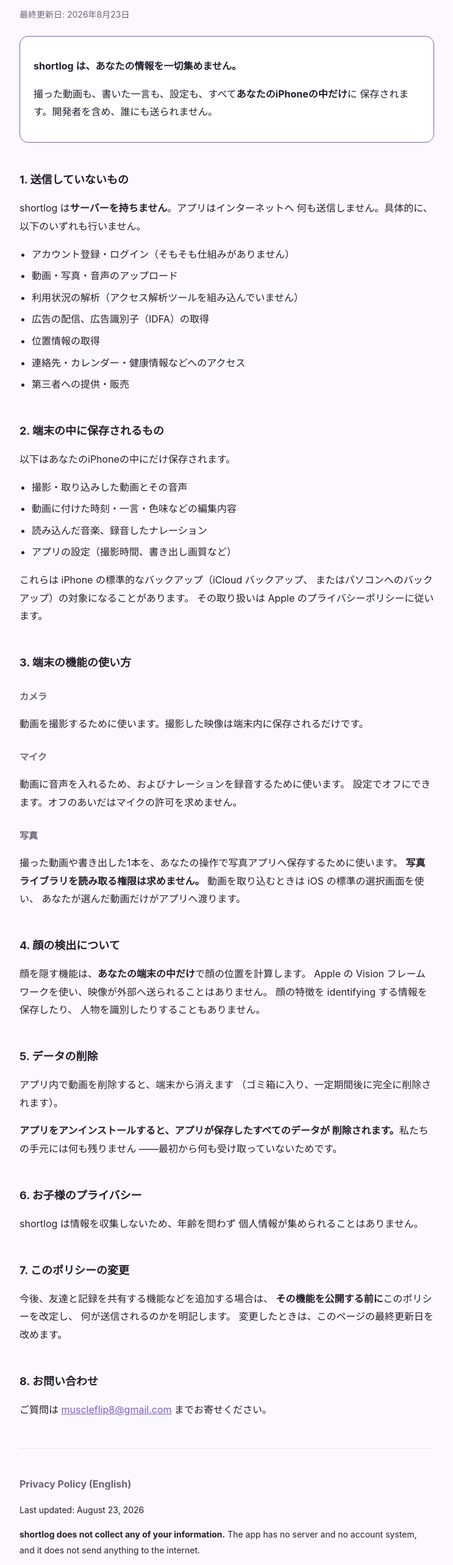
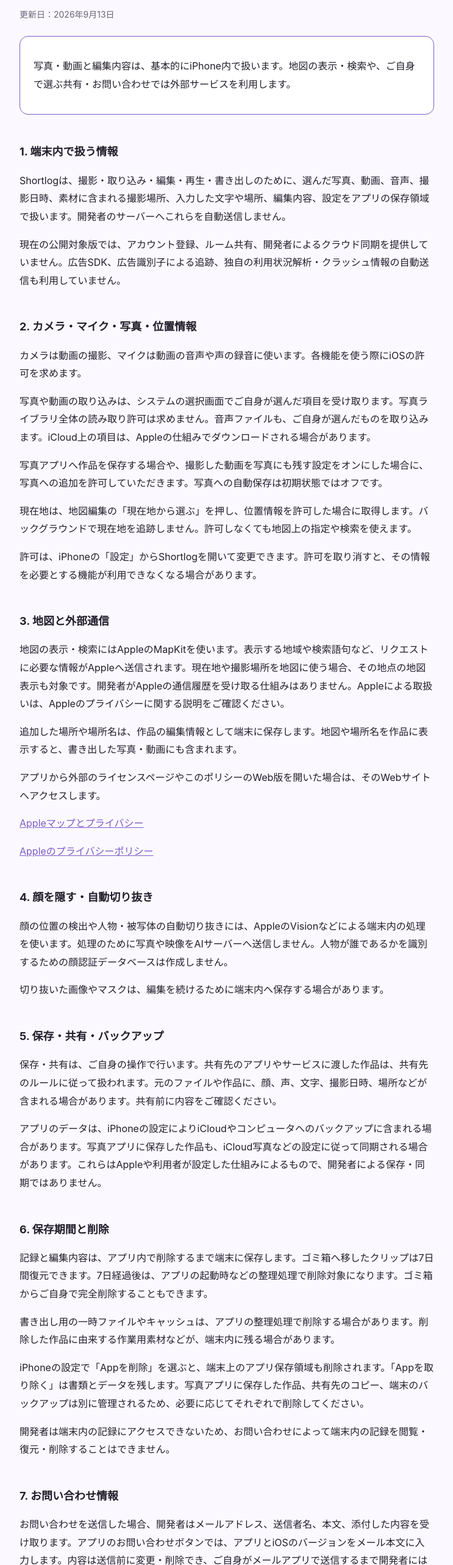
Before and after one commit to takazakura/shortlog-site, a plain HTML site: page privacy.html in a window 1280 px wide. Shown: the part 208-2775 px from the top of the page at 61% size, without its empty margins (268-1011 px from the left). Drawn offline with Linux system fonts and the light colour scheme.

Commit message:
Update the pages from the app repository

```diff
--- a/privacy.html
+++ b/privacy.html
@@ -53,117 +53,62 @@ footer { margin-top: 60px; padding-top: 24px; border-top: 1px solid var(--line);
 </head>
 <body>
 <div class="wrap">
-
-<header>
-  <a class="logo" href="index.html">
-    <img src="icon.png" alt="">
-    <b>shortlog</b>
-  </a>
-</header>
-
+<header><a class="logo" href="index.html"><img src="icon.png" alt=""><b>Shortlog</b></a></header>
+<!-- Generated by scripts/sync-privacy-policy.py; edit the bundled JSON. -->
 <h1>プライバシーポリシー</h1>
-<p class="date">最終更新日: 2026年8月23日</p>
-
-<div class="card strong">
-  <p><b>shortlog は、あなたの情報を一切集めません。</b></p>
-  <p>撮った動画も、書いた一言も、設定も、すべて<b>あなたのiPhoneの中だけ</b>に
-  保存されます。開発者を含め、誰にも送られません。</p>
-</div>
-
-<h2>1. 送信していないもの</h2>
-<p>shortlog は<b>サーバーを持ちません</b>。アプリはインターネットへ
-何も送信しません。具体的に、以下のいずれも行いません。</p>
-<ul>
-  <li>アカウント登録・ログイン（そもそも仕組みがありません）</li>
-  <li>動画・写真・音声のアップロード</li>
-  <li>利用状況の解析（アクセス解析ツールを組み込んでいません）</li>
-  <li>広告の配信、広告識別子（IDFA）の取得</li>
-  <li>位置情報の取得</li>
-  <li>連絡先・カレンダー・健康情報などへのアクセス</li>
-  <li>第三者への提供・販売</li>
-</ul>
-
-<h2>2. 端末の中に保存されるもの</h2>
-<p>以下はあなたのiPhoneの中にだけ保存されます。</p>
-<ul>
-  <li>撮影・取り込みした動画とその音声</li>
-  <li>動画に付けた時刻・一言・色味などの編集内容</li>
-  <li>読み込んだ音楽、録音したナレーション</li>
-  <li>アプリの設定（撮影時間、書き出し画質など）</li>
-</ul>
-<p>これらは iPhone の標準的なバックアップ（iCloud バックアップ、
-またはパソコンへのバックアップ）の対象になることがあります。
-その取り扱いは Apple のプライバシーポリシーに従います。</p>
-
-<h2>3. 端末の機能の使い方</h2>
-<h3>カメラ</h3>
-<p>動画を撮影するために使います。撮影した映像は端末内に保存されるだけです。</p>
-<h3>マイク</h3>
-<p>動画に音声を入れるため、およびナレーションを録音するために使います。
-設定でオフにできます。オフのあいだはマイクの許可を求めません。</p>
-<h3>写真</h3>
-<p>撮った動画や書き出した1本を、あなたの操作で写真アプリへ保存するために使います。
-<b>写真ライブラリを読み取る権限は求めません。</b>
-動画を取り込むときは iOS の標準の選択画面を使い、
-あなたが選んだ動画だけがアプリへ渡ります。</p>
-
-<h2>4. 顔の検出について</h2>
-<p>顔を隠す機能は、<b>あなたの端末の中だけ</b>で顔の位置を計算します。
-Apple の Vision フレームワークを使い、映像が外部へ送られることはありません。
-顔の特徴を identifying する情報を保存したり、
-人物を識別したりすることもありません。</p>
-
-<h2>5. データの削除</h2>
-<p>アプリ内で動画を削除すると、端末から消えます
-（ゴミ箱に入り、一定期間後に完全に削除されます）。</p>
-<p><b>アプリをアンインストールすると、アプリが保存したすべてのデータが
-削除されます。</b>私たちの手元には何も残りません
-——最初から何も受け取っていないためです。</p>
-
-<h2>6. お子様のプライバシー</h2>
-<p>shortlog は情報を収集しないため、年齢を問わず
-個人情報が集められることはありません。</p>
-
-<h2>7. このポリシーの変更</h2>
-<p>今後、友達と記録を共有する機能などを追加する場合は、
-<b>その機能を公開する前に</b>このポリシーを改定し、
-何が送信されるのかを明記します。
-変更したときは、このページの最終更新日を改めます。</p>
-
-<h2>8. お問い合わせ</h2>
-<p>ご質問は <a href="mailto:muscleflip8@gmail.com">muscleflip8@gmail.com</a> までお寄せください。</p>
-
-<hr style="border:0;border-top:1px solid var(--line);margin:48px 0 32px">
-
-<div class="en">
-<h2>Privacy Policy (English)</h2>
-<p>Last updated: August 23, 2026</p>
-<p><b>shortlog does not collect any of your information.</b>
-The app has no server and no account system, and it does not send
-anything to the internet.</p>
-<p>Videos you record, the text you add, and your settings are stored
-only on your iPhone. We do not use analytics, advertising identifiers,
-or location services, and we do not share any data with third parties.</p>
-<p>The camera and microphone are used solely to record video on your
-device. Photo library access is limited to <i>adding</i> videos you
-explicitly choose to save; we never request permission to read your
-library. Face detection for the blurring feature runs entirely on your
-device using Apple's Vision framework.</p>
-<p>Deleting the app removes all data it stored. We hold nothing,
-because we never received anything.</p>
-<p>If a future version adds features that transmit data (for example,
-sharing with friends), this policy will be updated before that feature
-ships, and it will state exactly what is sent.</p>
-<p>Contact: <a href="mailto:muscleflip8@gmail.com">muscleflip8@gmail.com</a></p>
-</div>
-
-<nav>
-  <a href="index.html">トップ</a>
-  <a href="support.html">サポート</a>
-</nav>
-
-<footer>shortlog</footer>
-
+<p class="date">更新日：2026年9月13日</p>
+<div class="card strong"><p>写真・動画と編集内容は、基本的にiPhone内で扱います。地図の表示・検索や、ご自身で選ぶ共有・お問い合わせでは外部サービスを利用します。</p></div>
+<section id="local"><h2>1. 端末内で扱う情報</h2>
+<p>Shortlogは、撮影・取り込み・編集・再生・書き出しのために、選んだ写真、動画、音声、撮影日時、素材に含まれる撮影場所、入力した文字や場所、編集内容、設定をアプリの保存領域で扱います。開発者のサーバーへこれらを自動送信しません。</p>
+<p>現在の公開対象版では、アカウント登録、ルーム共有、開発者によるクラウド同期を提供していません。広告SDK、広告識別子による追跡、独自の利用状況解析・クラッシュ情報の自動送信も利用していません。</p>
+</section>
+<section id="permissions"><h2>2. カメラ・マイク・写真・位置情報</h2>
+<p>カメラは動画の撮影、マイクは動画の音声や声の録音に使います。各機能を使う際にiOSの許可を求めます。</p>
+<p>写真や動画の取り込みは、システムの選択画面でご自身が選んだ項目を受け取ります。写真ライブラリ全体の読み取り許可は求めません。音声ファイルも、ご自身が選んだものを取り込みます。iCloud上の項目は、Appleの仕組みでダウンロードされる場合があります。</p>
+<p>写真アプリへ作品を保存する場合や、撮影した動画を写真にも残す設定をオンにした場合に、写真への追加を許可していただきます。写真への自動保存は初期状態ではオフです。</p>
+<p>現在地は、地図編集の「現在地から選ぶ」を押し、位置情報を許可した場合に取得します。バックグラウンドで現在地を追跡しません。許可しなくても地図上の指定や検索を使えます。</p>
+<p>許可は、iPhoneの「設定」からShortlogを開いて変更できます。許可を取り消すと、その情報を必要とする機能が利用できなくなる場合があります。</p>
+</section>
+<section id="maps"><h2>3. 地図と外部通信</h2>
+<p>地図の表示・検索にはAppleのMapKitを使います。表示する地域や検索語句など、リクエストに必要な情報がAppleへ送信されます。現在地や撮影場所を地図に使う場合、その地点の地図表示も対象です。開発者がAppleの通信履歴を受け取る仕組みはありません。Appleによる取扱いは、Appleのプライバシーに関する説明をご確認ください。</p>
+<p>追加した場所や場所名は、作品の編集情報として端末に保存します。地図や場所名を作品に表示すると、書き出した写真・動画にも含まれます。</p>
+<p>アプリから外部のライセンスページやこのポリシーのWeb版を開いた場合は、そのWebサイトへアクセスします。</p>
+<p><a href="https://www.apple.com/legal/privacy/data/ja/apple-maps/">Appleマップとプライバシー</a></p>
+<p><a href="https://www.apple.com/legal/privacy/jp/">Appleのプライバシーポリシー</a></p>
+</section>
+<section id="vision"><h2>4. 顔を隠す・自動切り抜き</h2>
+<p>顔の位置の検出や人物・被写体の自動切り抜きには、AppleのVisionなどによる端末内の処理を使います。処理のために写真や映像をAIサーバーへ送信しません。人物が誰であるかを識別するための顔認証データベースは作成しません。</p>
+<p>切り抜いた画像やマスクは、編集を続けるために端末内へ保存する場合があります。</p>
+</section>
+<section id="sharing"><h2>5. 保存・共有・バックアップ</h2>
+<p>保存・共有は、ご自身の操作で行います。共有先のアプリやサービスに渡した作品は、共有先のルールに従って扱われます。元のファイルや作品に、顔、声、文字、撮影日時、場所などが含まれる場合があります。共有前に内容をご確認ください。</p>
+<p>アプリのデータは、iPhoneの設定によりiCloudやコンピュータへのバックアップに含まれる場合があります。写真アプリに保存した作品も、iCloud写真などの設定に従って同期される場合があります。これらはAppleや利用者が設定した仕組みによるもので、開発者による保存・同期ではありません。</p>
+</section>
+<section id="deletion"><h2>6. 保存期間と削除</h2>
+<p>記録と編集内容は、アプリ内で削除するまで端末に保存します。ゴミ箱へ移したクリップは7日間復元できます。7日経過後は、アプリの起動時などの整理処理で削除対象になります。ゴミ箱からご自身で完全削除することもできます。</p>
+<p>書き出し用の一時ファイルやキャッシュは、アプリの整理処理で削除する場合があります。削除した作品に由来する作業用素材などが、端末内に残る場合があります。</p>
+<p>iPhoneの設定で「Appを削除」を選ぶと、端末上のアプリ保存領域も削除されます。「Appを取り除く」は書類とデータを残します。写真アプリに保存した作品、共有先のコピー、端末のバックアップは別に管理されるため、必要に応じてそれぞれで削除してください。</p>
+<p>開発者は端末内の記録にアクセスできないため、お問い合わせによって端末内の記録を閲覧・復元・削除することはできません。</p>
+</section>
+<section id="support"><h2>7. お問い合わせ情報</h2>
+<p>お問い合わせを送信した場合、開発者はメールアドレス、送信者名、本文、添付した内容を受け取ります。アプリのお問い合わせボタンでは、アプリとiOSのバージョンをメール本文に入力します。内容は送信前に変更・削除でき、ご自身がメールアプリで送信するまで開発者には届きません。</p>
+<p>受け取った情報は、回答、不具合の調査、要望への対応に利用します。広告配信や追跡には利用しません。お問い合わせ対応や紛争対応などに必要な期間保持し、不要になった情報を削除します。</p>
+<p>お問い合わせの受信・保管にはGoogleのGmailを利用します。メールサービスによる処理を除き、本人の同意がある場合や法令に基づく場合などを除いて、開発者が受け取った個人情報を第三者へ提供しません。業務で必要な範囲にアクセスを限定し、不正アクセスや漏えいの防止に努めます。</p>
+<p>運営・個人情報の相談窓口はShortlog開発者です。開発者が保有するお問い合わせ情報の開示、訂正、利用停止、削除などのご希望は、下記の窓口へご連絡ください。必要な本人確認を行い、日本の法令に従って対応します。</p>
+<p>運営者の氏名または名称・住所、法人の場合の代表者名、安全管理措置の詳細、開示等の手続については、この窓口へのご請求に応じて遅滞なく回答します。</p>
+<p><a href="https://policies.google.com/privacy?hl=ja">Googleのプライバシーポリシー</a></p>
+</section>
+<section id="website"><h2>8. 公開サイト</h2>
+<p>Shortlogの公開サイトはGitHub Pagesで配信します。サイトには独自のアクセス解析や広告用Cookieを設置していません。サイト閲覧時には、ホスティング事業者のGitHubがIPアドレスなどのアクセス情報を、サービスの提供・安全性のために処理する場合があります。取扱いはGitHubの説明をご確認ください。</p>
+<p><a href="https://docs.github.com/ja/site-policy/privacy-policies/github-general-privacy-statement">GitHubのプライバシーに関する声明</a></p>
+</section>
+<section id="changes"><h2>9. ポリシーの変更</h2>
+<p>機能や情報の取扱いが変わる場合、このポリシーと更新日を改定します。重要な変更は、アプリ内または公開サイトでお知らせし、法令上必要な場合は同意を得ます。</p>
+</section>
+<h2>お問い合わせ窓口</h2>
+<p><a href="mailto:muscleflip8@gmail.com">muscleflip8@gmail.com</a></p>
+<nav><a href="index.html">トップ</a><a href="support.html">サポート</a></nav>
+<footer>Shortlog</footer>
 </div>
 </body>
 </html>
```
Also changed, not shown: index.html (+1 -1 lines), support.html (+10 -8 lines).
